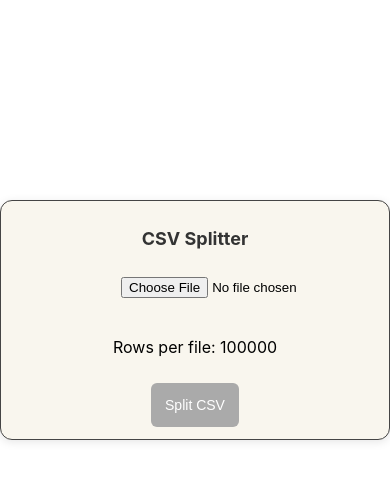
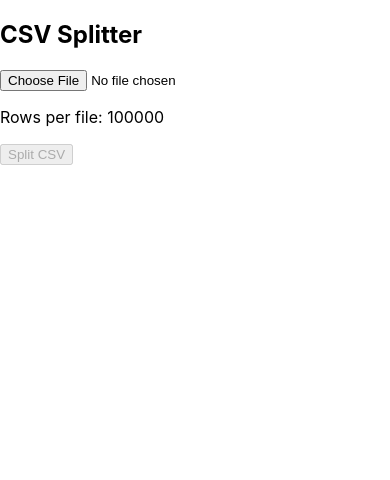
Before and after one commit to Akhilz1110/csv-splitter-web, a React (Create React App) app: page / in a window 390 px wide. Shown: the top 480 px of the page. Built offline with nearby package versions, Linux system fonts and the light colour scheme.

Commit message:
Deleted CsvSplitter.css file

```diff
--- a/src/CsvSplitter.css
+++ /dev/null
@@ -1,138 +0,0 @@
-.splitter-container {
-    max-width: 600px;
-    margin: 200px auto;
-    padding: 30px;
-    border: #454545 1px solid;
-    border-radius: 12px;
-    background-color: #F9F6EE;
-    text-align: center;
-    box-shadow: 0 2px 10px rgba(0, 0, 0, 0.1);
-    transition: box-shadow 0.3s ease-in-out;
-}
-
-
-
-.splitter-container:hover:not(.no-rotate) {
-    box-shadow: 0 10px 30px rgba(0, 0, 0, 0.2);
-}
-
-.title {
-    margin-bottom: 20px;
-    font-size: 24px;
-    color: #333;
-}
-
-.file-input {
-    padding: 8px;
-    margin-bottom: 15px;
-    border-radius: 6px;
-    margin-left: 100px;
-  }
-
-
-.input-group {
-    margin-bottom: 15px;
-}
-
-.number-input {
-    padding: 6px;
-    margin-left: 10px;
-    width: 100px;
-    border-radius: 6px;
-    border: 1px solid #ccc;
-}
-
-.split-button,
-.download-button {
-    background-color: #007bff;
-    color: white;
-    border: none;
-    padding: 10px 16px;
-    margin-top: 10px;
-    border-radius: 6px;
-    cursor: pointer;
-    transition: background-color 0.3s, transform 0.3s;
-}
-
-.split-button:disabled {
-    background-color: #aaa;
-    cursor: not-allowed;
-}
-
-.split-button:hover:not(:disabled),
-.download-button:hover {
-    background-color: #0056b3;
-    transform: scale(1.1);
-}
-
-.split-button:active,
-.download-button:active {
-    transform: scale(0.9);
-}
-
-.result-box {
-    margin-top: 25px;
-    padding-top: 10px;
-}
-
-
-
-@media (max-width: 1024px) {
-    .splitter-container {
-      padding: 1.5rem;
-    }
-
-    .title {
-      font-size: 22px;
-    }
-
-    .number-input,
-    .split-button,
-    .download-button {
-      max-width: 100%;
-    }
-  }
-
-  /* For tablets and below (768px and below) */
-  @media (max-width: 768px) {
-    .splitter-container {
-      padding: 1rem;
-    }
-
-    .title {
-      font-size: 20px;
-    }
-
-    .number-input,
-    .split-button,
-    .download-button {
-      max-width: 100%;
-    }
-  }
-
-  /* For mobile devices (480px and below) */
-  @media (max-width: 480px) {
-    .splitter-container {
-      padding: 0.75rem;
-    }
-
-    .title {
-      font-size: 18px;
-    }
-
-    .input-group {
-      font-size: 14px;
-    }
-
-    .number-input,
-    .split-button,
-    .download-button {
-      padding: 14px;
-      font-size: 14px;
-    }
-
-    .split-button,
-    .download-button {
-      max-width: 100%;
-    }
-  }
--- a/src/CsvSplitter.js
+++ b/src/CsvSplitter.js
@@ -1,4 +1,4 @@
-import './CsvSplitter.css';
+
 import React, { useState } from "react";
 import JSZip from "jszip";
 import { saveAs } from "file-saver";
@@ -47,7 +47,7 @@ const CsvSplitter = () => {
     });
 
     zip.generateAsync({ type: "blob" }).then((content) => {
-      saveAs(content, "csv_spliter_file.zip");
+      saveAs(content, "csv_splitter_file.zip");
     });
   };
 
```
